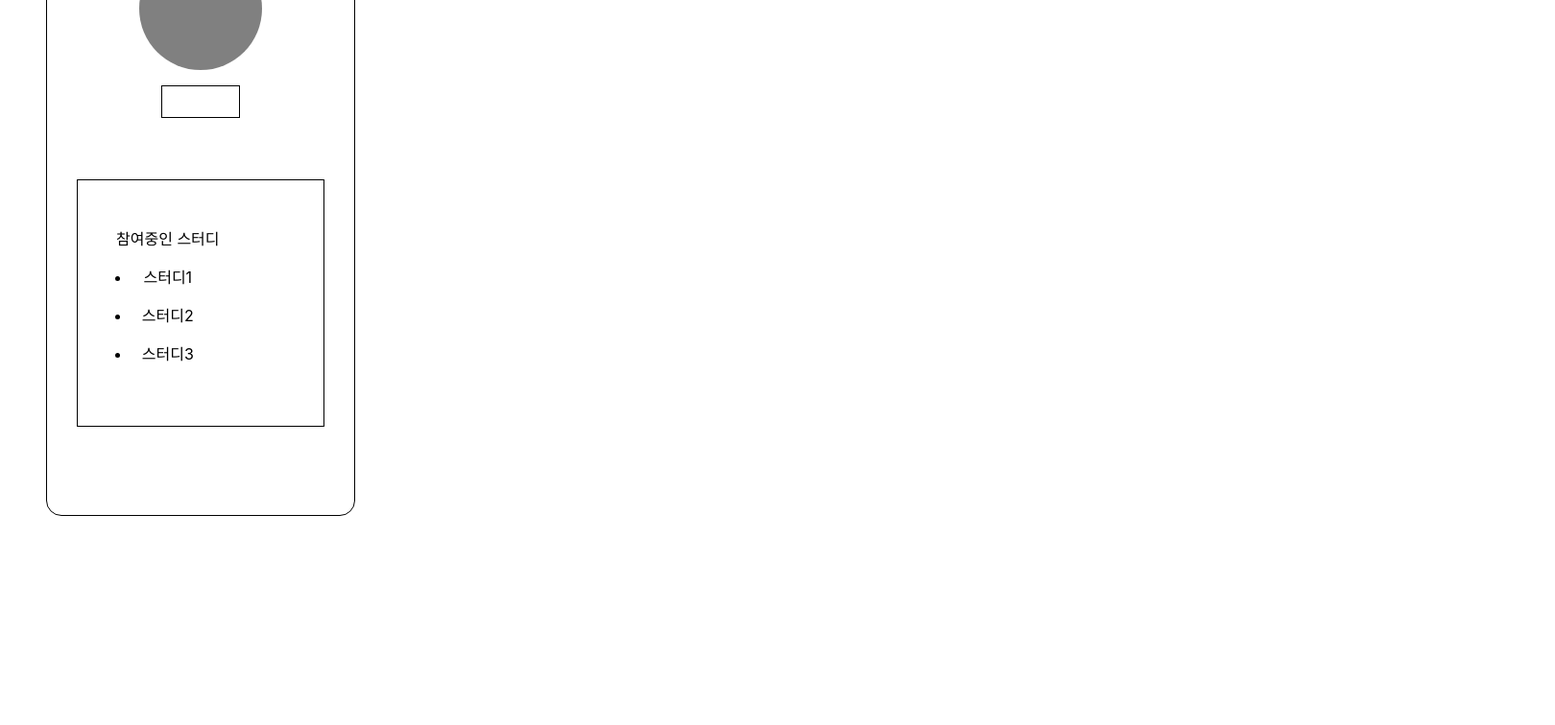
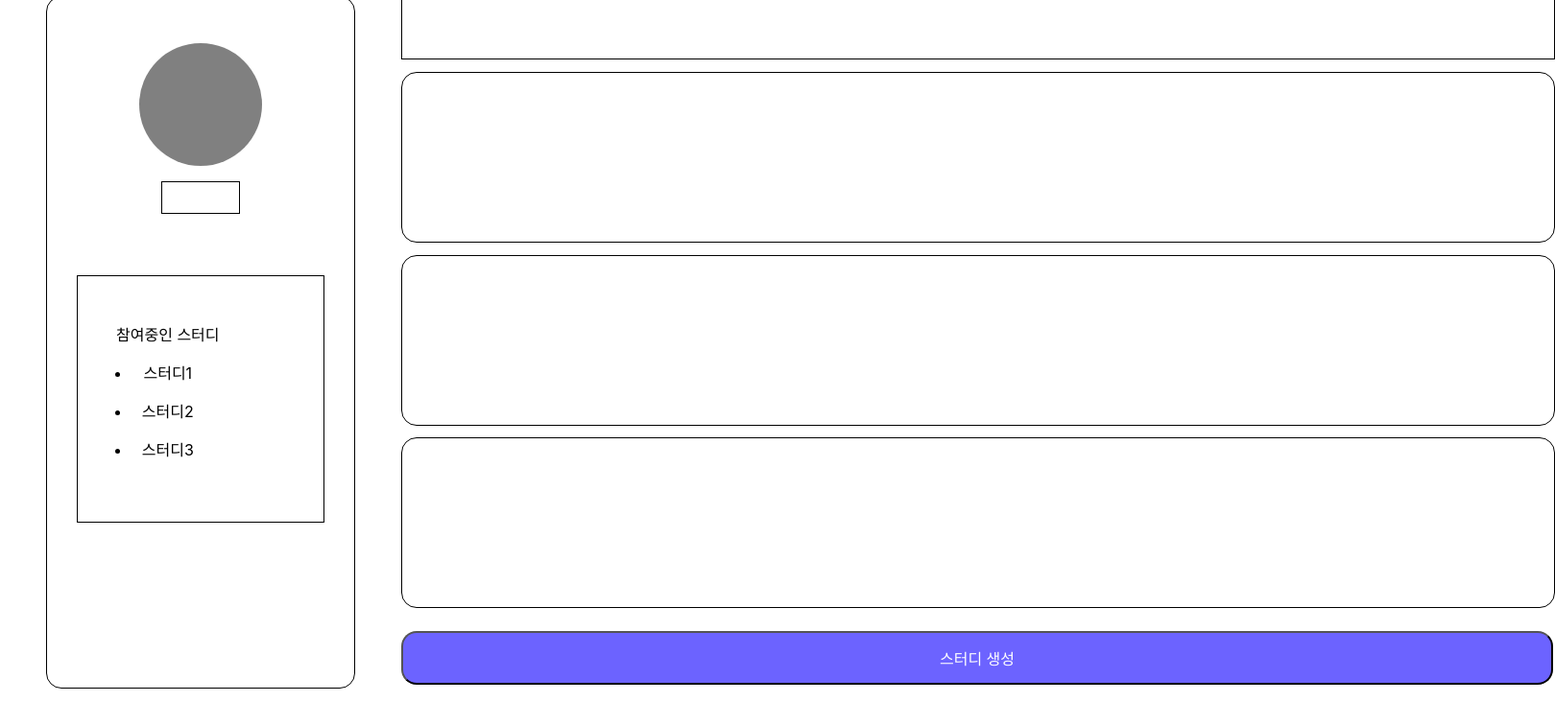
Before and after one commit to C-B-U/owl-forest, a React (Create React App) app in the folder frontend/: page /ActivityLog in a window 1280 px wide. Shown: the part 152-908 px from the top of the page at 96% size, 1620 px wide, since content can reach past the window. Before the commit the page ends 800 px from the top, so only its background shows below. Built offline with nearby package versions, Linux system fonts and the light colour scheme.

Commit message:
feat/#39/메인페이지 1차 레이아웃

```diff
--- a/frontend/src/Components/ActivityLog/Profile.jsx
+++ b/frontend/src/Components/ActivityLog/Profile.jsx
@@ -3,7 +3,7 @@ import styled from 'styled-components';
 
 const Pf = styled.div`
   width: 20rem;
-  height: 40rem;
+  height: 45rem;
   border-radius: 1rem;
   border: 0.1rem solid black;
   margin: 3rem;
--- a/frontend/src/Components/Btn.jsx
+++ b/frontend/src/Components/Btn.jsx
@@ -6,7 +6,7 @@ const Btn = styled.button`
   text-align: center;
   border-radius: 1rem;
   color: ${(props) => props.color};
-  background: ${(props) => props.background};
+  background-color: ${(props) => props.background};
   width: ${(props) => props.width};
   height: ${(props) => props.height};
 `;
--- a/frontend/src/Pages/AL_Pages/ActivityLog.jsx
+++ b/frontend/src/Pages/AL_Pages/ActivityLog.jsx
@@ -1,10 +1,58 @@
 import React from 'react';
+import styled from 'styled-components';
+import StudyBtn from '../../Components/Btn';
+import Header from '../../Components/ActivityLog/Header';
 import Profile from '../../Components/ActivityLog/Profile';
+
+const MainWrap = styled.div`
+  display: flex;
+`;
+
+const ListWrap = styled.div`
+  display: inline-block;
+`;
+
+const ListHeader = styled.header`
+  width: 75rem;
+  height: 4rem;
+  border: 0.1rem solid black;
+  margin-top: 3rem;
+`;
+
+const StudyList = styled.div`
+  width: 75rem;
+  height: 11rem;
+  border-radius: 1rem;
+  border: 0.1rem solid black;
+  margin-top: 0.8rem;
+`;
+
+const BtnWrap = styled.div`
+  margin-top: 1.5rem;
+`;
 
 function ActivityLog() {
   return (
     <div>
-      <Profile />
+      <Header />
+      <MainWrap>
+        <Profile />
+        <ListWrap>
+          <ListHeader />
+          <StudyList />
+          <StudyList />
+          <StudyList />
+          <BtnWrap>
+            <StudyBtn
+              background={'#6C63FF'}
+              color={'white'}
+              width={'75rem'}
+              height={'3.5rem'}
+              name={'스터디 생성'}
+            ></StudyBtn>
+          </BtnWrap>
+        </ListWrap>
+      </MainWrap>
     </div>
   );
 }
```
